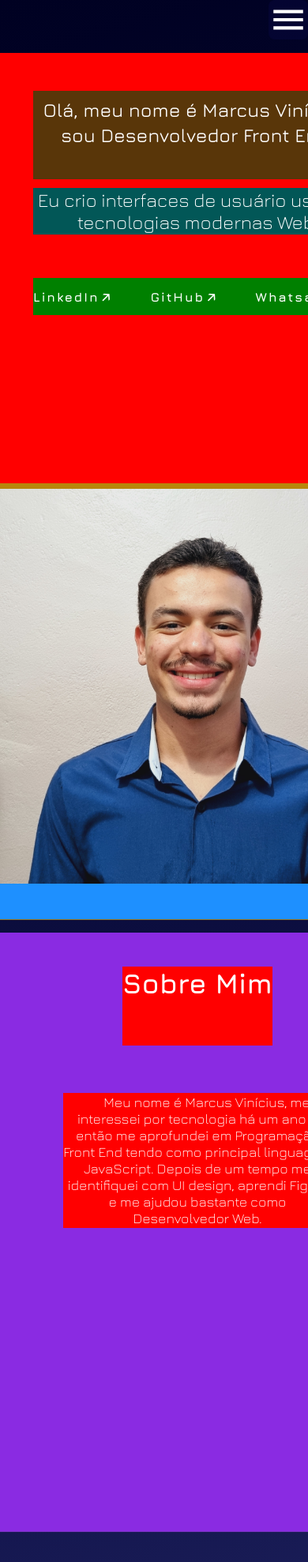
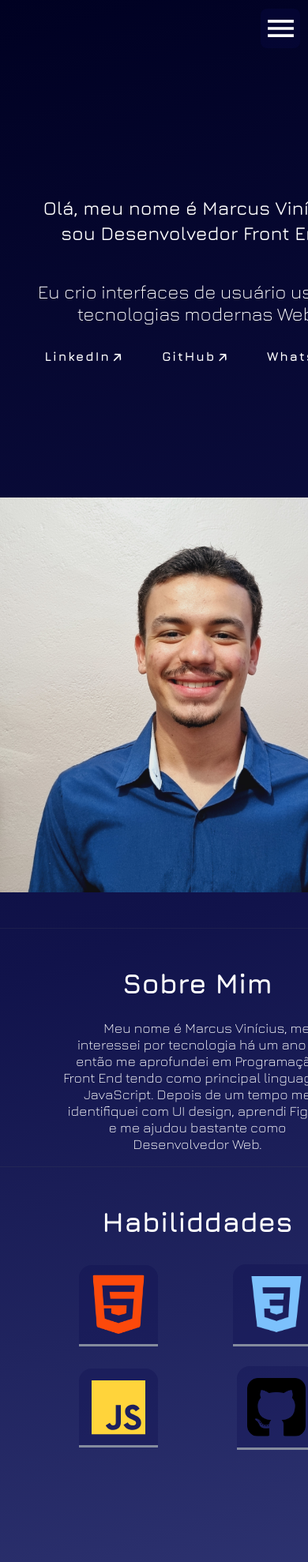
Before and after one commit to MarcusDevinicius/meu-portifolio, a plain HTML site: page index.html in a window 390 px wide. Shown: the top 1978 px of the page at 79% size. Drawn offline with nearby package versions, Linux system fonts and the light colour scheme; files whose address does not match are found by name; a web font is replaced by a local one.

Commit message:
Avançando no responsivo

```diff
--- a/CSS/mobile.css
+++ b/CSS/mobile.css
@@ -9,7 +9,6 @@
         justify-content: end;
         margin-right: 0.6rem;
         align-items: center;
-        width: 100%;
     }
 
     .cabecalho-mobile > span > img {
@@ -18,21 +17,15 @@
         cursor: pointer;
         background-color: #0a0c4c4d;
         border-radius: 8px;
+        padding: 0.2rem 0.1rem;
+        margin-top: 0.7rem;
     }
 
     main {
         display: grid;
         grid-template-columns: 1fr;
-        grid-template-rows: 1fr 1fr 1fr;
-        row-gap: 1rem;
+        row-gap: 3rem;
     }
-
-    /*body {
-        display: grid;
-        /*grid-template-rows: 5.6rem 41rem 11.5rem 20rem 1fr;*/
-        /*grid-template-rows: 5rem, repeat(4, 1fr);
-        grid-template-columns: 1fr;
-    }*/
 
     section {
         /*width: 100vw;*/
@@ -43,7 +36,7 @@
         grid-template-columns: 1fr;
         grid-template-rows: 1fr 1fr;
         height: 130vh;
-        background-color: darkgoldenrod;
+        /*background-color: darkgoldenrod;*/
         grid-row: 1;
         /*width: 100vw;*/
     }
@@ -51,19 +44,20 @@
     section.inicio > div.info-texto-container {
         display: grid;
         grid-template-columns: 1fr 1fr 1fr;
-        grid-template-rows: 1rem 9rem 5rem 8rem;
+        grid-template-rows: 8rem 4rem 4rem;
         margin: 0 auto;
         grid-column: 1;
         grid-row: 1;
-        background-color: red;
+        /*background-color: red;*/
+        height: 16rem;
     }
 
-    section.inicio > div > h1 {
-        grid-row: 2;
+    section.inicio > div.info-texto-container > h1 {
+        grid-row: 1;
         grid-column: 2;
         justify-self: end;
         align-self: end;
-        background-color: rgb(89, 54, 9);
+        /*background-color: rgb(89, 54, 9);*/
         font-size: 1.5rem;
         text-align: center;
         min-width: 385px;
@@ -74,10 +68,10 @@
         padding: 0.5rem;
     }
 
-    section.inicio > div > h2 {
-        grid-row: 3;
+    section.inicio > div.info-texto-container > h2 {
+        grid-row: 2;
         grid-column: 2;
-        background-color: rgb(2, 87, 87);
+        /*background-color: rgb(2, 87, 87);*/
         text-align: center;
         justify-self: end;
         align-self: center;
@@ -88,19 +82,19 @@
         padding: 0.1rem 0.2rem;
     }
 
-    section.inicio > div > ul.ctt {
-        grid-row: 4;
+    section.inicio > div.info-texto-container > ul.ctt {
+        grid-row: 3;
         grid-column: 2;
         max-width: 26rem;
         align-self: center;
-        background-color: green;
+        /*background-color: green;*/
     }
 
     section.inicio > div.img-perfil-container {
         grid-row: 2;
         grid-column: 1;
         margin: 0 auto;
-        background-color: dodgerblue;
+        /*background-color: dodgerblue;*/
         width: 500px;
     }
 
@@ -116,8 +110,8 @@
         grid-template-columns: 1fr;
         grid-template-rows: 1fr;
         grid-gap: 0;
-
-        background-color: blueviolet;
+        /*background-color: blueviolet;*/
+        height: min-content;
     }
 
     section.sobre-mim > div.img-continer-sb {
@@ -129,7 +123,7 @@
         grid-column: 1;
         display: grid;
         grid-template-columns: 1fr;
-        grid-template-rows: repeat(2, 1fr);
+        grid-template-rows: auto auto;
     }
 
     section.sobre-mim > div.info-texto > h1 {
@@ -137,8 +131,8 @@
         align-self: center;
         grid-row: 1;
         font-size: 2.2rem;
-        background-color: red;
-        height: 100px;
+        /*background-color: red;*/
+        height: 50px;
     }
 
     section.sobre-mim > div.info-texto > p {
@@ -150,11 +144,12 @@
         justify-self: center;
         padding: 0.1rem 0;
         max-width: 340px;
-        background-color: red;
+        /*background-color: red;*/
+        margin-bottom: 1rem;
     }
 
     section.habilidades {
-        background-color: rgb(57, 57, 45);
+        /*background-color: rgb(57, 57, 45);*/
         display: grid;
         grid-row: 3;
         grid-column: 1;
@@ -170,7 +165,8 @@
         justify-self: center;
         font-size: 3rem;
         font-size: 2.2rem;
-        background-color: red;
+        /*background-color: red;*/
+
     }
 
     section.habilidades > article {
@@ -180,11 +176,12 @@
     section.habilidades > div.icones-habilidades {
         grid-column: 1;
         grid-row: 2;
-        background-color: yellowgreen;
-        width: 100%;
+        /*background-color: rgb(28, 93, 91);*/
+        width: auto;
         align-self: start;
         display: grid;
-        grid-gap: 0;
+        row-gap: 1.5rem;
         grid-template-columns: repeat(2, 200px);
+        justify-self: center;
     }
 }
--- a/CSS/style.css
+++ b/CSS/style.css
@@ -175,7 +175,6 @@ section.inicio > div > ul > li > a.links-desktop {
     color: #fff;
     /*background-color: rgb(255, 255, 255);*/
     padding: 0.9rem;
-    padding-left: 0;
     display: block;
     width: 9rem;
     font-weight: 800;
```
Also changed, not shown: index.html (+1 -0 lines).
